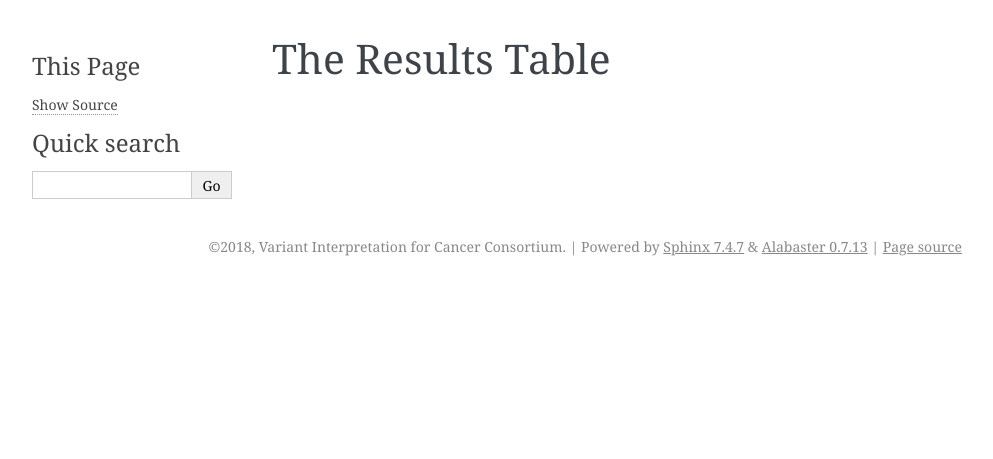
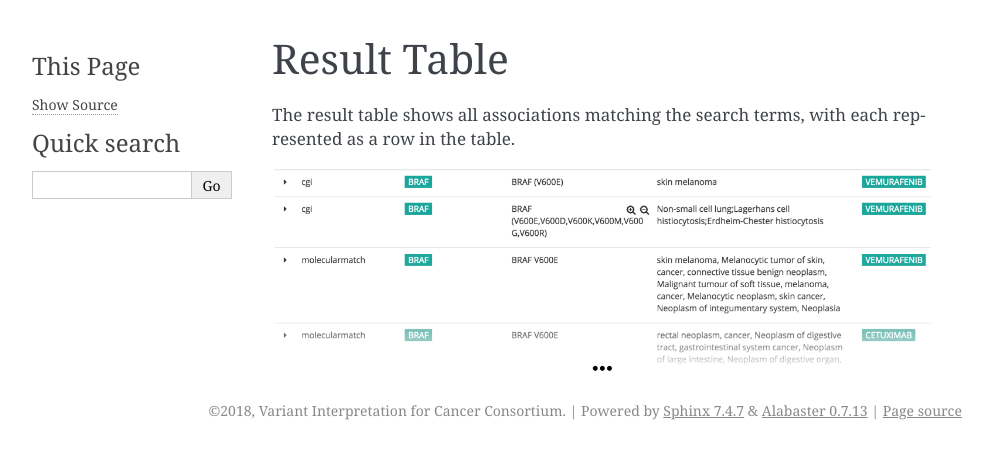
Before and after one commit to cancervariants/metakb, a Sphinx documentation site: the page built from docs/layout/result_table.rst, in a window 1280 px wide. Shown: the top 459 px of the page, without its empty margins (148-1141 px from the left). Built offline with Sphinx 7.4.7, drawn with Linux system fonts in a browser that asks for light colours.

Commit message:
add result table intro text

```diff
--- a/docs/layout/result_table.rst
+++ b/docs/layout/result_table.rst
@@ -1,2 +1,9 @@
-The Results Table
-=================
+.. _result-table:
+
+Result Table
+============
+
+The result table shows all :term:`associations<association>` matching the search terms, with each
+represented as a row in the table.
+
+.. image:: /images/result_table.png
--- a/docs/layout/search_bar.rst
+++ b/docs/layout/search_bar.rst
@@ -26,7 +26,7 @@ parentheticals (e.g. `BRAF AND (V600E OR V600D) AND NOT melanoma`). Additional d
 to construct these and other advanced search queries (e.g. fuzzy searching, regular expressions)
 may be found in the `ElasticSearch query documentation`_.
 
-Individual record fields **TODO: link to record field documentation** are queryable by searching
+Individual record fields found in the :ref:`result-table` are queryable by searching
 using a `fieldname:term` pattern (e.g. `genes:BRAF`). By default, each search term is searched
 against every field of the dataset. This can be helpful for removing evidence records that describe
 terms that are not the subject of the evidence, but are mentioned in the record text (e.g. as a
```
